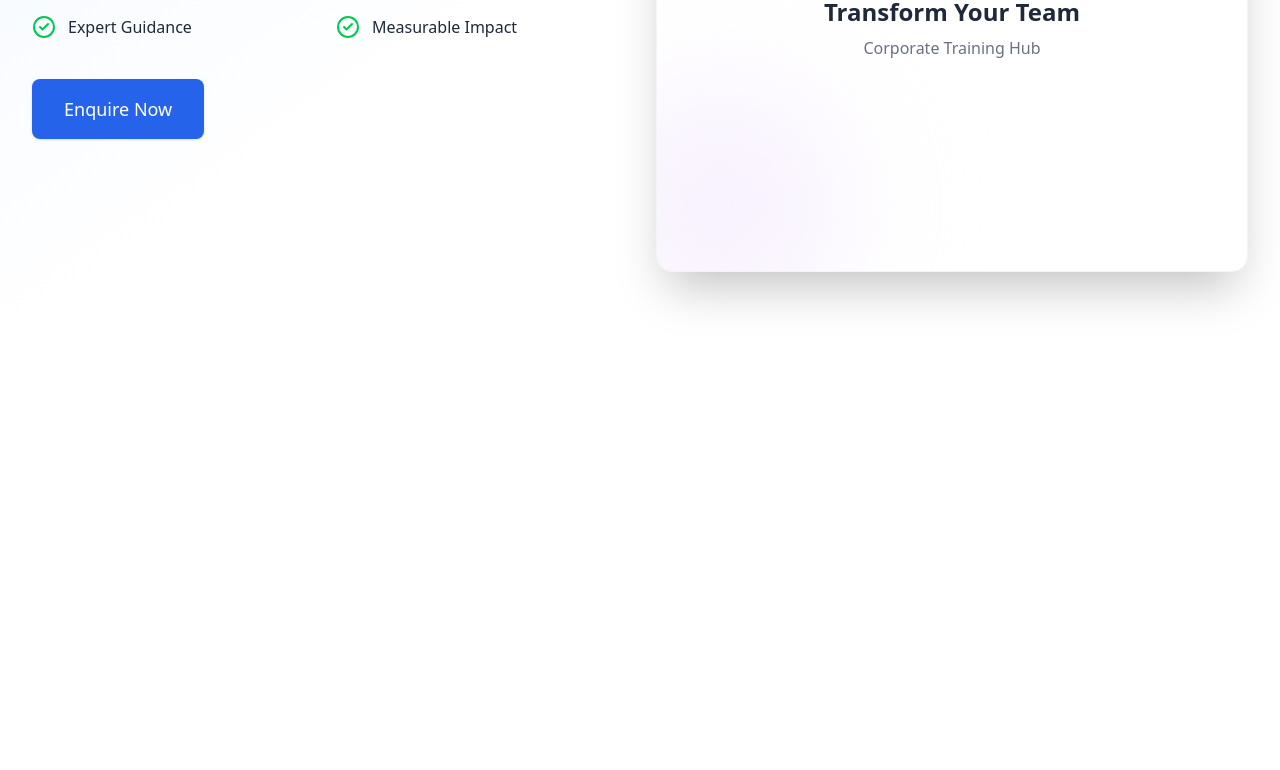
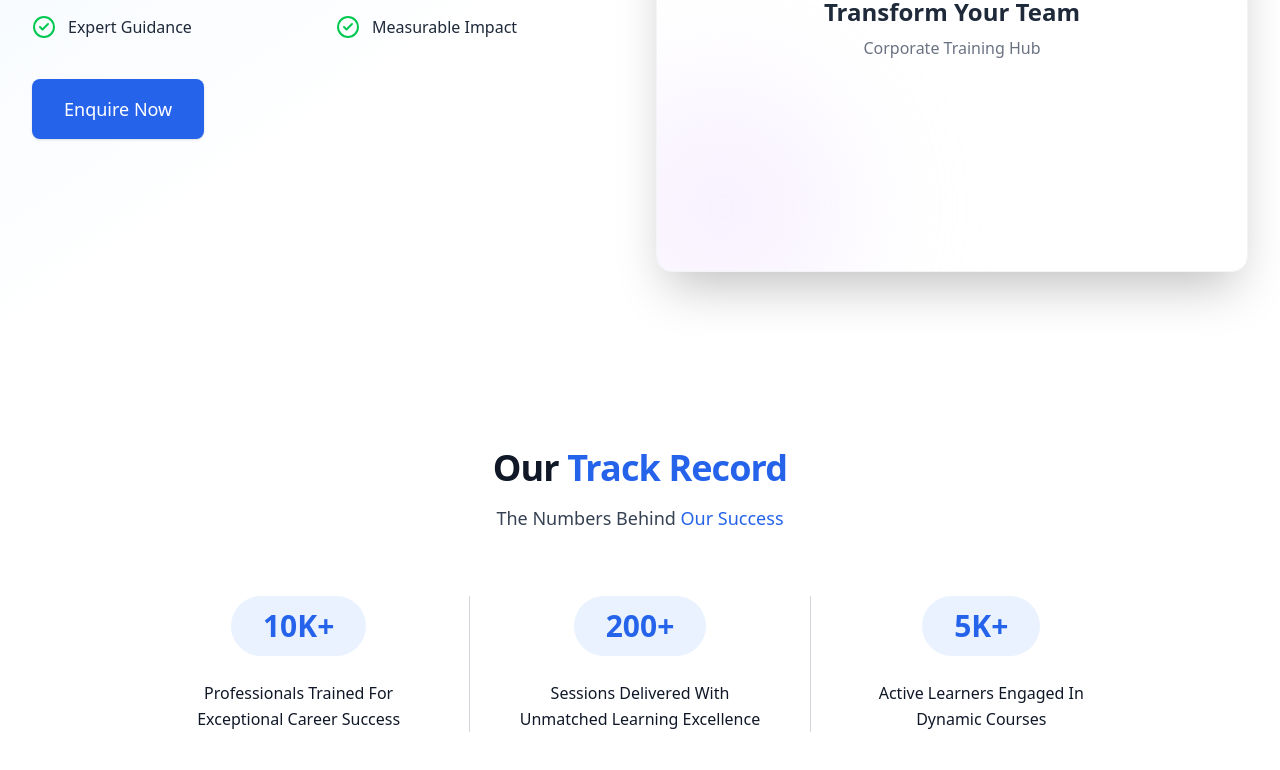
Before and after one commit to RynThakur/Accredian-clone, a Next.js app: page / in a window 1280 px wide. Shown: the part 488-1258 px from the top of the page. Before the commit the page ends 856 px from the top, so only its background shows below. Built offline with nearby package versions, Linux system fonts and the light colour scheme.

Commit message:
add stats section to main

```diff
--- a/app/page.tsx
+++ b/app/page.tsx
@@ -1,5 +1,6 @@
 import Navbar from "@/components/layout/Navbar";
 import Hero from "@/components/sections/Hero";
+import Stats from "@/components/sections/Stats";
 
 export default function Home(){
   return(
@@ -7,6 +8,7 @@ export default function Home(){
       <Navbar />
       <main>
         <Hero />
+        <Stats />
       </main>
     </div>
   );
--- a/components/layout/Navbar.tsx
+++ b/components/layout/Navbar.tsx
@@ -23,7 +23,7 @@ export default function Navbar() {
         <div className="flex justify-between h-20 items-center">
           <div className="flex-shrink-0 flex items-center">
             <Link href="/" className="text-2xl font-extrabold text-blue-600 tracking-tight">
-              Accredian
+              accredian
             </Link>
           </div>
           <div className="hidden md:flex items-center space-x-10">
--- a/components/sections/Stats.tsx
+++ b/components/sections/Stats.tsx
@@ -0,0 +1,44 @@
+export default function Stats() {
+  return (
+    <section id="stats" className="py-20 bg-white">
+      <div className="max-w-7xl mx-auto px-4 sm:px-6 lg:px-8">
+        <div className="text-center mb-16">
+          <h2 className="text-4xl font-bold text-gray-900 mb-4 tracking-tight">
+            Our <span className="text-blue-600">Track Record</span>
+          </h2>
+          <p className="text-lg text-gray-700 font-medium">
+            The Numbers Behind <span className="text-blue-600">Our Success</span>
+          </p>
+        </div>
+        <div className="grid grid-cols-1 md:grid-cols-3 gap-10 md:gap-0 items-start max-w-5xl mx-auto">
+
+          {/* Stat 1 */}
+          <div className="flex flex-col items-center text-center px-4 md:px-8">
+            <div className="bg-blue-100/60 text-blue-600 font-bold text-2xl md:text-3xl py-3 px-8 rounded-full mb-6">
+              10K+
+            </div>
+            <p className="text-gray-900 font-medium leading-relaxed max-w-[250px]">
+              Professionals Trained For Exceptional Career Success
+            </p>
+          </div>
+          <div className="flex flex-col items-center text-center px-4 md:px-8 md:border-x md:border-gray-300">
+            <div className="bg-blue-100/60 text-blue-600 font-bold text-2xl md:text-3xl py-3 px-8 rounded-full mb-6">
+              200+
+            </div>
+            <p className="text-gray-900 font-medium leading-relaxed max-w-[250px]">
+              Sessions Delivered With Unmatched Learning Excellence
+            </p>
+          </div>
+          <div className="flex flex-col items-center text-center px-4 md:px-8">
+            <div className="bg-blue-100/60 text-blue-600 font-bold text-2xl md:text-3xl py-3 px-8 rounded-full mb-6">
+              5K+
+            </div>
+            <p className="text-gray-900 font-medium leading-relaxed max-w-[250px]">
+              Active Learners Engaged In Dynamic Courses
+            </p>
+          </div>
+        </div>
+      </div>
+    </section>
+  );
+}
```
